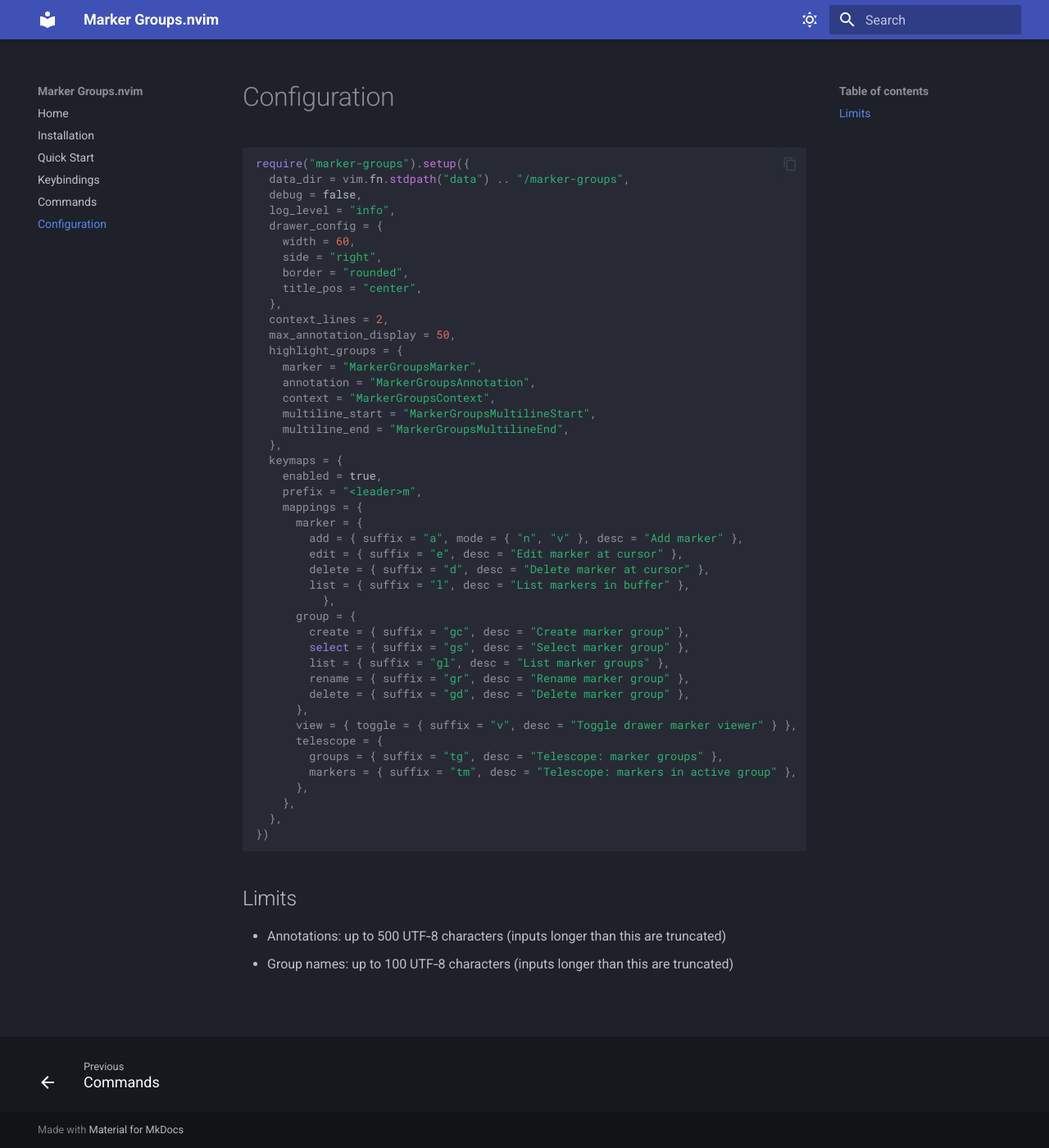
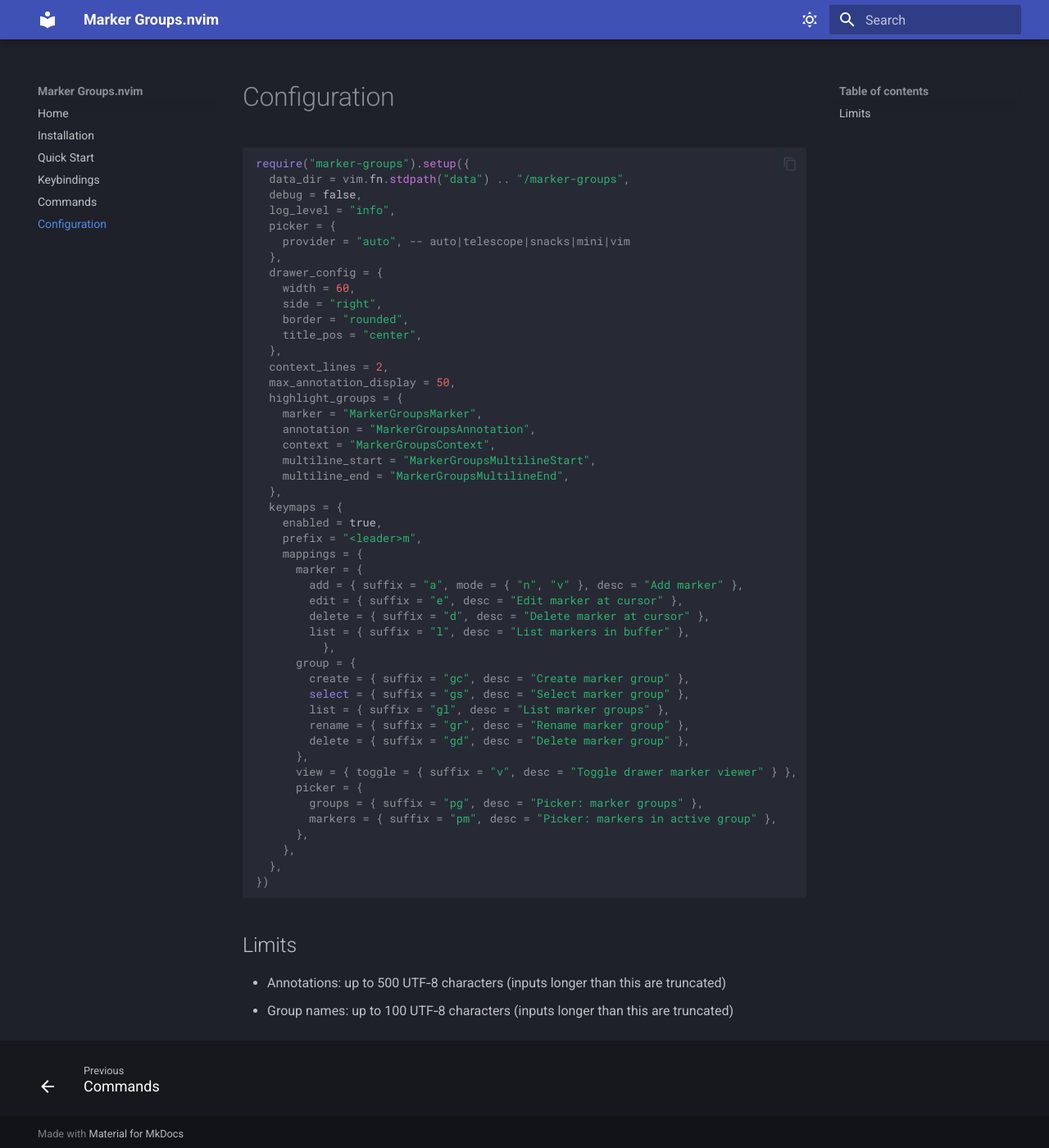
Before and after one commit to jameswolensky/marker-groups.nvim, an MkDocs documentation site: the page built from docs/configuration.md, in a window 1280 px wide and 1400 px high. Shown: the whole window at 82% size. Built offline with MkDocs 1.6.1 and Material for MkDocs 9.7.7, drawn with Linux system fonts in a browser that asks for light colours.

Commit message:
refactor picker integration to accept more pickers

```diff
--- a/docs/configuration.md
+++ b/docs/configuration.md
@@ -7,6 +7,9 @@ require("marker-groups").setup({
   data_dir = vim.fn.stdpath("data") .. "/marker-groups",
   debug = false,
   log_level = "info",
+  picker = {
+    provider = "auto", -- auto|telescope|snacks|mini|vim
+  },
   drawer_config = {
     width = 60,
     side = "right",
@@ -40,9 +43,9 @@ require("marker-groups").setup({
         delete = { suffix = "gd", desc = "Delete marker group" },
       },
       view = { toggle = { suffix = "v", desc = "Toggle drawer marker viewer" } },
-      telescope = {
-        groups = { suffix = "tg", desc = "Telescope: marker groups" },
-        markers = { suffix = "tm", desc = "Telescope: markers in active group" },
+      picker = {
+        groups = { suffix = "pg", desc = "Picker: marker groups" },
+        markers = { suffix = "pm", desc = "Picker: markers in active group" },
       },
     },
   },
```
Also changed, not shown: README.md (+20 -5 lines), doc/marker-groups.txt (+22 -5 lines), docs/commands.md (+3 -1 lines), docs/keybindings.md (+2 -2 lines), 10 other files.
